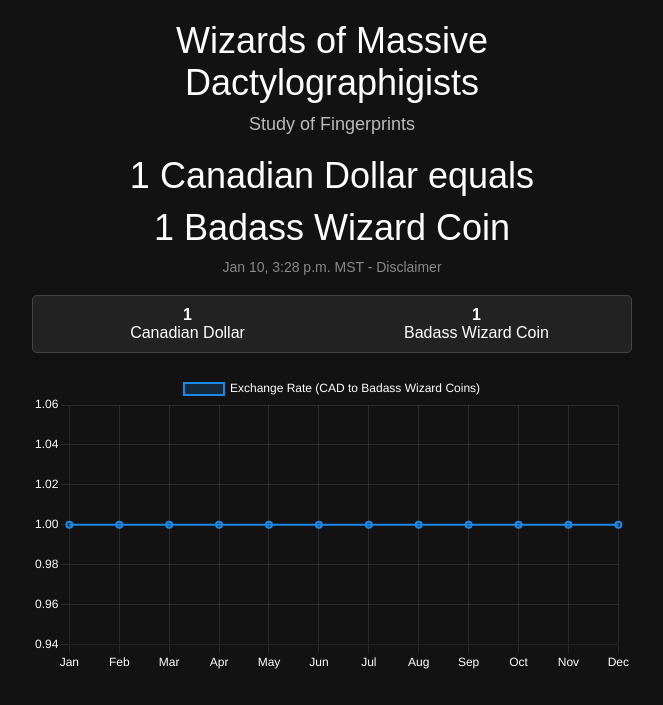
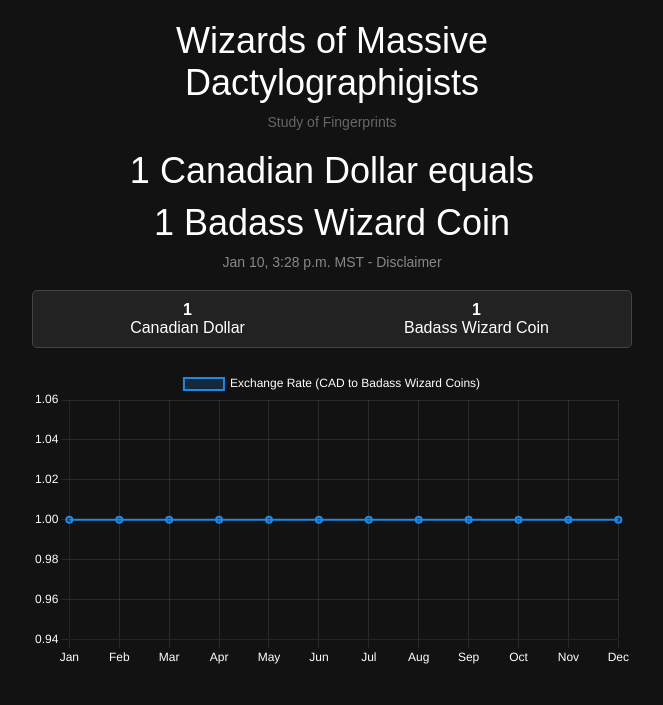
Before and after one commit to Generic-chris/BadassWizardInc, a plain HTML site: page index.html in a window 1280 px wide. Shown: the top 705 px of the page, without its empty margins (308-971 px from the left). Drawn offline with nearby package versions, Linux system fonts and the light colour scheme.

Commit message:
Update index.html

```diff
--- a/index.html
+++ b/index.html
@@ -31,8 +31,8 @@
         }
 
         .subheader {
-            font-size: 18px;
-            color: #bbb;
+            font-size: 14px; /* Smaller font size */
+            color: #666; /* Darker gray color */
             margin-bottom: 20px;
         }
 
```
